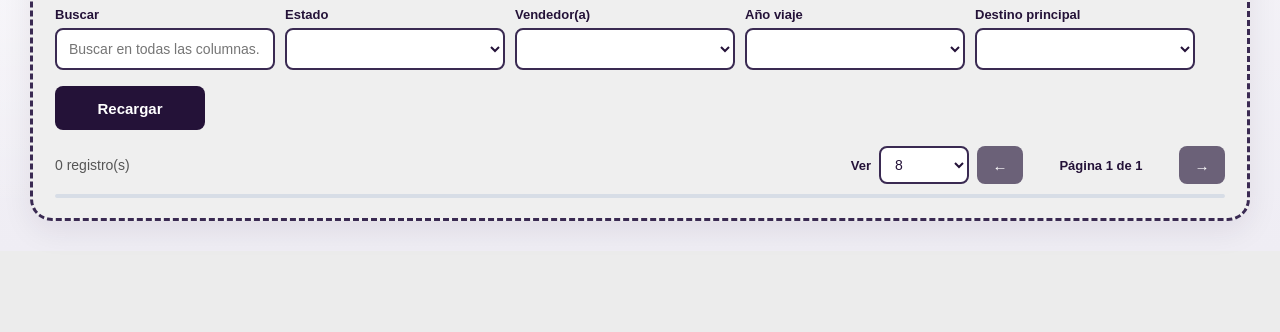
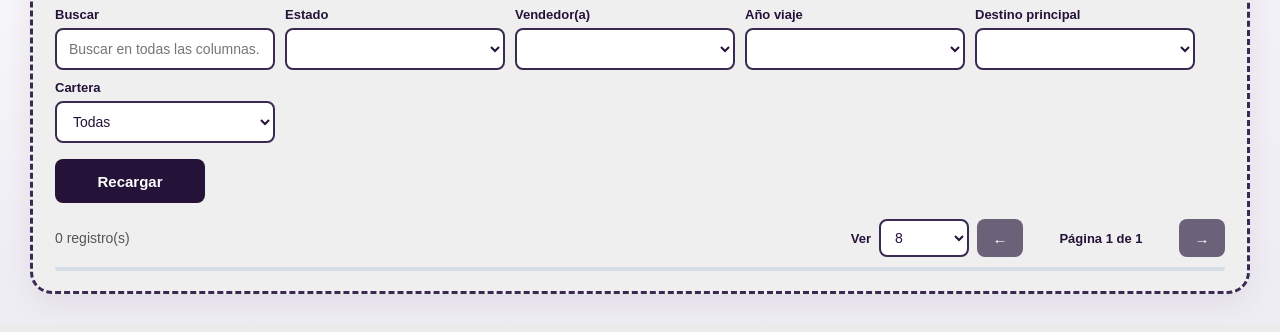
Before and after one commit to sistemas-raitrai/Ventas-RTv1.0, a plain HTML site: page clientes.html in a window 1280 px wide. Shown: the part 266-598 px from the top of the page. Drawn offline with Linux system fonts and the light colour scheme; no server answers.

Commit message:
Update clientes.html

```diff
--- a/clientes.html
+++ b/clientes.html
@@ -545,6 +545,15 @@
             <label for="filterDestino">Destino principal</label>
             <select id="filterDestino"></select>
           </div>
+
+          <div class="field-wrap">
+            <label for="filterCartera">Cartera</label>
+            <select id="filterCartera">
+              <option value="">Todas</option>
+              <option value="cartera">Cartera</option>
+              <option value="no_cartera">No cartera</option>
+            </select>
+          </div>
         </div>
 
         <div class="toolbar-right toolbar-group toolbar-group-end">
```
